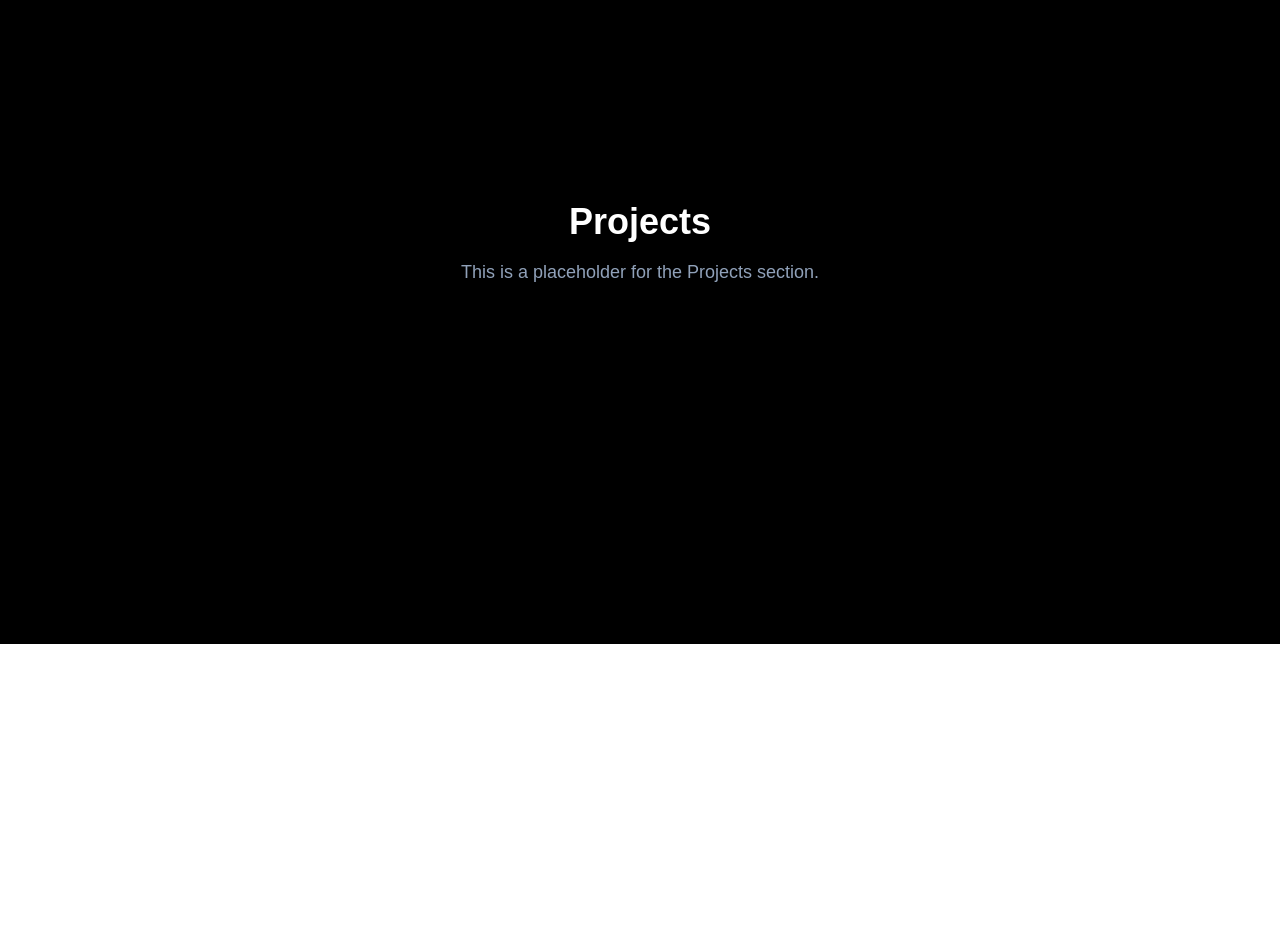
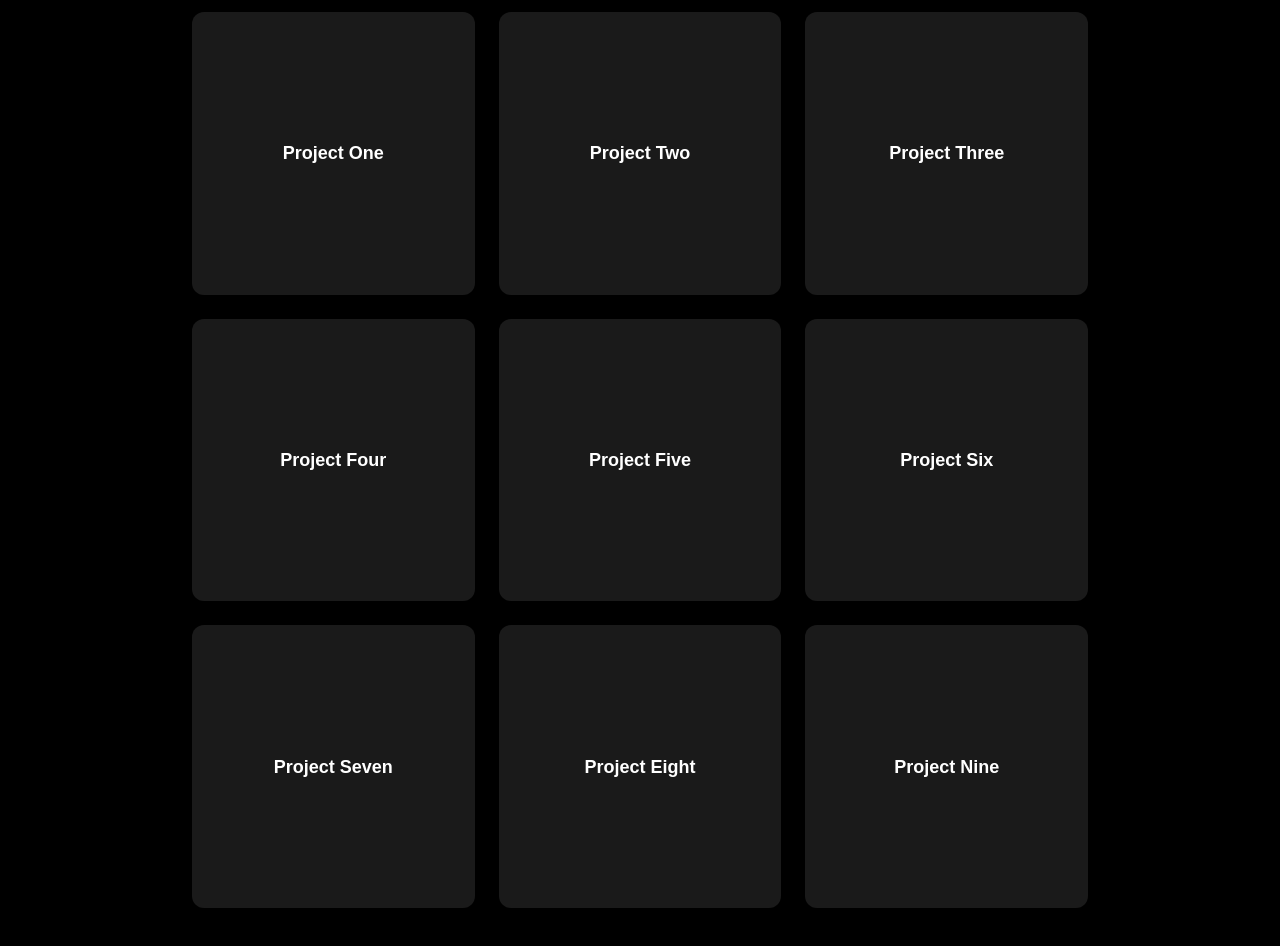
Before and after one commit to smante2121/portfolio, a Next.js app: page / in a window 1280 px wide. Shown: the part 1820-2766 px from the top of the page. Before the commit the page ends 2464 px from the top, so only its background shows below. Built offline with nearby package versions, Linux system fonts and the light colour scheme.

Commit message:
cleaned code and added project cards

```diff
--- a/src/app/page.js
+++ b/src/app/page.js
@@ -1,52 +1,31 @@
-import StarBackground from "@/components/StarBackground";
+"use client";
+import { useEffect, useState } from "react";
+import HeroSection from "@/components/HeroSection";
+import AboutSection from "@/components/AboutSection";
+import ProjectsSection from "@/components/ProjectsSection";
+import BackToTopButton from "@/components/BackToTopButton";
 
-//Glassmorphism / Frosted Blur Cards for projects
 export default function Home() {
+  const [showArrow, setShowArrow] = useState(false);
+
+  useEffect(() => {
+    const handleScroll = () => {
+      setShowArrow(window.scrollY > window.innerHeight * 0.8);
+    };
+    window.addEventListener("scroll", handleScroll);
+    return () => window.removeEventListener("scroll", handleScroll);
+  }, []);
+
+  const scrollToTop = () => {
+    window.scrollTo({ top: 0, behavior: "smooth" });
+  };
+
   return (
     <>
-      <div className="relative flex flex-col items-center justify-center min-h-screen bg-black overflow-hidden">
-        <StarBackground />
-        <div className="z-10 text-center p-6">
-          <h1 className="text-5xl text-sky-200" style={{ fontFamily: 'Lora, serif' }}>
-            Sophia Mantegari
-          </h1>
-          <p className="text-xl mt-4 text-slate-400 mx-auto text-center w-[60%]" style={{ fontFamily: 'Inter, sans-serif' }}>
-            Student at the University of Miami double majoring in Computer Science (B.S.) and Data Science & AI (B.S.) minoring in math.
-          </p>
-          <div className="flex gap-4 mt-8 justify-center">
-            <a href="#about"
-              className="bg-sky-600 hover:bg-sky-500 text-white font-medium px-6 py-2 rounded">
-              About Me
-            </a>
-            <a href="#projects"
-              className="border border-sky-500 hover:bg-sky-200 text-sky-500 font-medium px-6 py-2 rounded">
-              Projects
-            </a>
-          </div>
-        </div>
-      </div>
-
-      {/* About Me Section */}
-      <section
-        id="about"
-        className="min-h-screen w-full bg-black text-white flex flex-col items-center justify-center"
-      >
-        <h2 className="text-4xl font-bold mb-4">About Me</h2>
-        <p className="max-w-xl text-center text-lg text-slate-400 px-4">
-          This is a placeholder for the About Me section.
-        </p>
-      </section>
-
-      {/* Projects Section */}
-      <section
-        id="projects"
-        className="min-h-screen w-full bg-black text-white flex flex-col items-center justify-center"
-      >
-        <h2 className="text-4xl font-bold mb-4">Projects</h2>
-        <p className="max-w-xl text-center text-lg text-slate-400 px-4">
-          This is a placeholder for the Projects section.
-        </p>
-      </section>
+      <HeroSection />
+      <AboutSection />
+      <ProjectsSection />
+      <BackToTopButton show={showArrow} scrollToTop={scrollToTop} />
     </>
   );
 }
--- /dev/null
+++ b/src/components/AboutSection.js
@@ -0,0 +1,13 @@
+export default function AboutSection() {
+    return (
+      <section
+        id="about"
+        className="min-h-screen w-full bg-black text-white flex flex-col items-center justify-center"
+      >
+        <h2 className="text-4xl font-bold mb-4">About Me</h2>
+        <p className="max-w-xl text-center text-lg text-slate-400 px-4">
+          This is a placeholder for the About Me section.
+        </p>
+      </section>
+    );
+  }
--- /dev/null
+++ b/src/components/BackToTopButton.js
@@ -0,0 +1,12 @@
+export default function BackToTopButton({ show, scrollToTop }) {
+    if (!show) return null;
+    return (
+      <button
+        onClick={scrollToTop}
+        className="fixed bottom-6 right-6 bg-sky-600 text-white p-3 rounded-full shadow-lg hover:bg-sky-500 transition z-50"
+        aria-label="Back to top"
+      >
+        ↑
+      </button>
+    );
+  }
--- /dev/null
+++ b/src/components/HeroSection.js
@@ -0,0 +1,21 @@
+import StarBackground from "./StarBackground";
+
+export default function HeroSection() {
+  return (
+    <div className="relative flex flex-col items-center justify-center min-h-screen bg-black overflow-hidden">
+      <StarBackground />
+      <div className="z-10 text-center p-6">
+        <h1 className="text-5xl text-sky-200" style={{ fontFamily: 'Lora, serif' }}>
+          Sophia Mantegari
+        </h1>
+        <p className="text-xl mt-4 text-slate-400 mx-auto text-center w-[60%]" style={{ fontFamily: 'Inter, sans-serif' }}>
+          Student at the University of Miami double majoring in Computer Science (B.S.) and Data Science & AI (B.S.) minoring in math.
+        </p>
+        <div className="flex gap-4 mt-8 justify-center">
+          <a href="#about" className="bg-sky-600 hover:bg-sky-500 text-white font-medium px-6 py-2 rounded">About Me</a>
+          <a href="#projects" className="border border-sky-500 hover:bg-sky-200 text-sky-500 font-medium px-6 py-2 rounded">Projects</a>
+        </div>
+      </div>
+    </div>
+  );
+}
--- /dev/null
+++ b/src/components/ProjectCards.js
@@ -0,0 +1,32 @@
+"use client";
+import { useState } from "react";
+
+export default function ProjectCard({ title }) {
+  const [isOpen, setIsOpen] = useState(false);
+
+  return (
+    <>
+      <div
+        onClick={() => setIsOpen(true)}
+        className="aspect-square bg-white/10 backdrop-blur-sm rounded-xl p-4 text-white shadow-xl cursor-pointer hover:bg-white/20 transition duration-300 flex items-center justify-center text-center"
+      >
+        <h3 className="text-lg font-semibold">{title}</h3>
+      </div>
+
+      {isOpen && (
+        <div className="fixed inset-0 bg-black/60 backdrop-blur-sm flex items-center justify-center z-50">
+          <div className="relative bg-white/10 backdrop-blur-xl rounded-2xl p-10 max-w-md w-[90%] text-white shadow-2xl border border-white/20">
+            <button
+              onClick={() => setIsOpen(false)}
+              className="absolute top-3 right-4 text-white/60 hover:text-white text-xl"
+            >
+              ✕
+            </button>
+            <h2 className="text-2xl font-bold mb-4">{title}</h2>
+            <p className="text-sm opacity-80">This is a placeholder for your project details.</p>
+          </div>
+        </div>
+      )}
+    </>
+  );
+}
--- /dev/null
+++ b/src/components/ProjectsSection.js
@@ -0,0 +1,23 @@
+import ProjectCard from "./ProjectCards";
+
+export default function ProjectsSection() {
+  const projectTitles = [
+    "Project One", "Project Two", "Project Three",
+    "Project Four", "Project Five", "Project Six",
+    "Project Seven", "Project Eight", "Project Nine"
+  ];
+
+  return (
+    <section
+      id="projects"
+      className="min-h-screen w-full bg-black text-white flex flex-col items-center justify-center py-20"
+    >
+      <h2 className="text-4xl font-bold mb-12">Projects</h2>
+      <div className="grid grid-cols-1 sm:grid-cols-2 md:grid-cols-3 gap-6 w-[70%] max-w-6xl">
+        {projectTitles.map((title, index) => (
+          <ProjectCard key={index} title={title} />
+        ))}
+      </div>
+    </section>
+  );
+}
```
